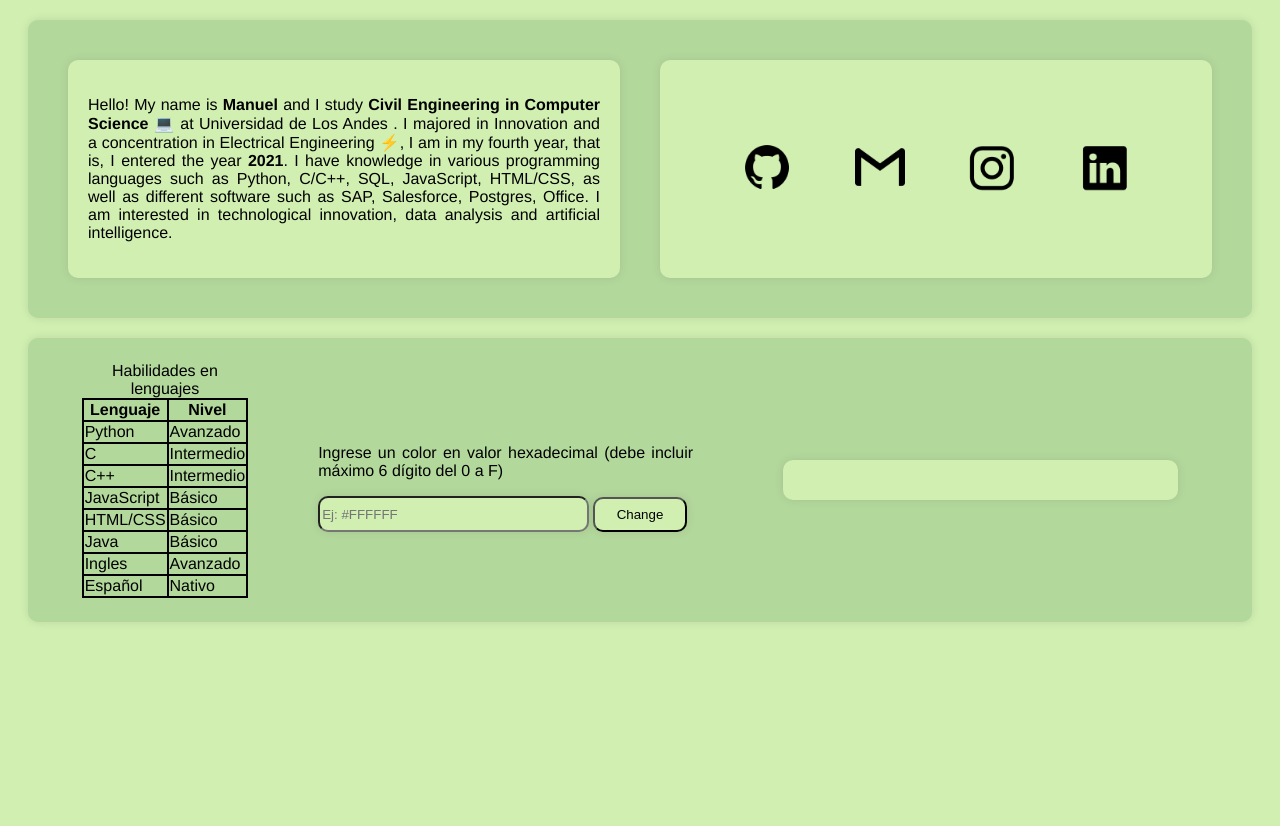
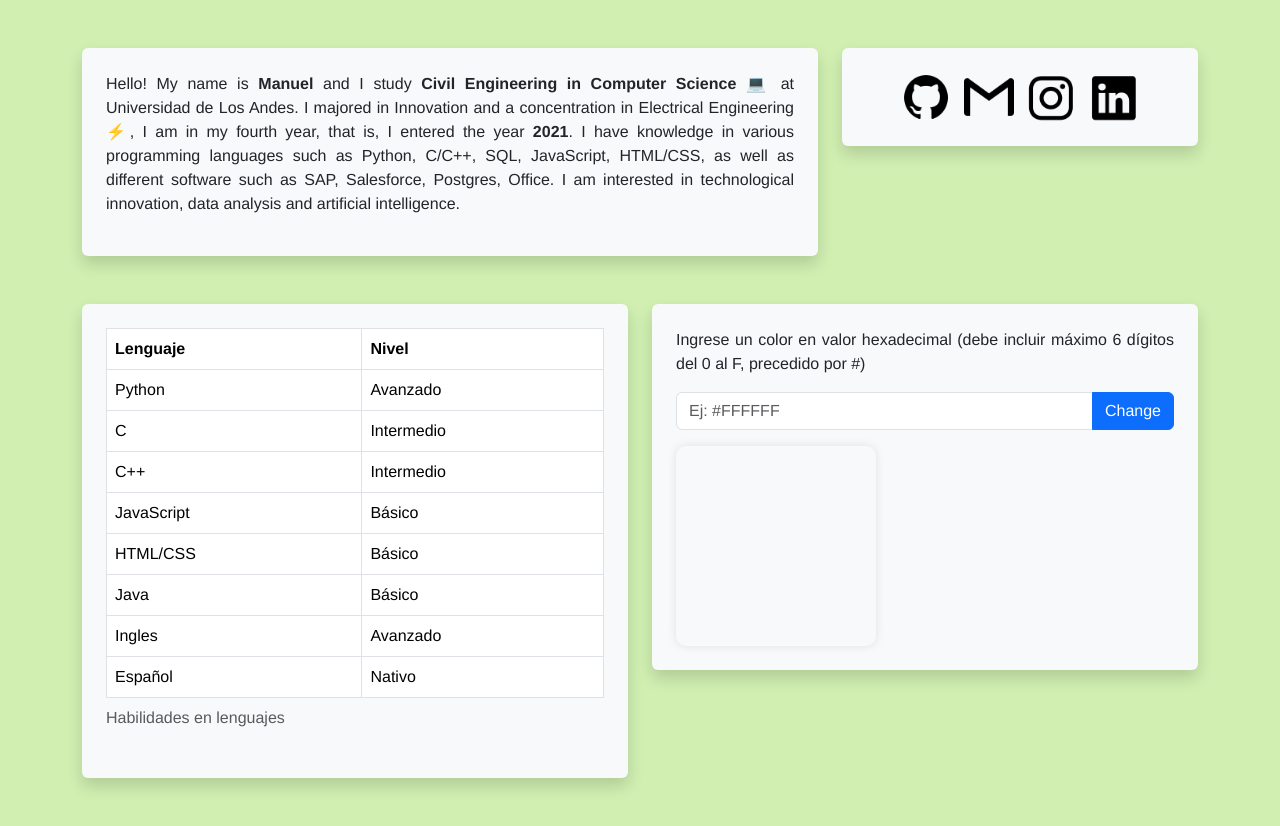
Before and after one commit to CodeByManu/CodeByManu.github.io, a plain HTML site: page index.html in a window 1280 px wide. Before the commit the page ends 800 px from the top, so only its background shows below. Drawn offline with nearby package versions, Linux system fonts and the light colour scheme.

Commit message:
feat: bootstrap classes include

```diff
--- a/index.html
+++ b/index.html
@@ -4,24 +4,35 @@
     <meta charset="UTF-8">
     <meta name="viewport" content="width=device-width, initial-scale=1.0">
     <title>About me</title>
+    <link href="https://cdn.jsdelivr.net/npm/bootstrap@5.3.0-alpha3/dist/css/bootstrap.min.css" rel="stylesheet" integrity="sha384-KK94CHFLLe+nY2dmCWGMq91rCGa5gtU4mk92HdvYe+M/SXH301p5ILy+dN9+nJOZ" crossorigin="anonymous">
     <link rel="stylesheet" href="style.css">
 </head>
 <body>
-    <div class="container-top">
-        <div class="column">
-            <p>Hello! My name is <b>Manuel</b> and I study <b>Civil Engineering in Computer Science</b> 💻 at Universidad de Los Andes . I majored in Innovation and a concentration in Electrical Engineering ⚡, I am in my fourth year, that is, I entered the year <b>2021</b>. I have knowledge in various programming languages such as Python, C/C++, SQL, JavaScript, HTML/CSS, as well as different software such as SAP, Salesforce, Postgres, Office. I am interested in technological innovation, data analysis and artificial intelligence.</p>
-        </div>
-        <div class="column icon-box">
-            <p></p>
-            <a href="https://github.com/CodeByManu" target="_blank"><img src="Icons/GithubIcon.png" alt="Github"></a>
-            <a href="mailto:mjtagle2@miuandes.cl" target="_blank"><img src="Icons/GmailIcon.png" alt="Gmail"></a>
-            <a href="https://www.instagram.com/http.manuel_com/" target="_blank"><img src="Icons/IgIcon.png" alt="Instagram"></a>
-            <a href="https://www.linkedin.com/in/manuel-jose-tagle-aldunate-295122255/" target="_blank"><img src="Icons/inIcon.png" alt="Linkedin"></a>
-            <p></p>
+    <div class="container my-5">
+        <div class="row">
+            <div class="col-md-8">
+                <div class="bg-light p-4 rounded shadow">
+                    <p>Hello! My name is <b>Manuel</b> and I study <b>Civil Engineering in Computer Science</b> 💻 at Universidad de Los Andes. I majored in Innovation and a concentration in Electrical Engineering ⚡, I am in my fourth year, that is, I entered the year <b>2021</b>. I have knowledge in various programming languages such as Python, C/C++, SQL, JavaScript, HTML/CSS, as well as different software such as SAP, Salesforce, Postgres, Office. I am interested in technological innovation, data analysis and artificial intelligence.</p>
                 </div>
             </div>
-    <div class="container-bottom">
-        <table>
+            <div class="col-md-4">
+                <div class="bg-light p-4 rounded shadow d-flex justify-content-center align-items-center">
+                    <div>
+                        <a href="https://github.com/CodeByManu" target="_blank"><img src="Icons/GithubIcon.png" alt="Github" class="me-2" width="50"></a>
+                        <a href="mailto:mjtagle2@miuandes.cl" target="_blank"><img src="Icons/GmailIcon.png" alt="Gmail" class="me-2" width="50"></a>
+                        <a href="https://www.instagram.com/http.manuel_com/" target="_blank"><img src="Icons/IgIcon.png" alt="Instagram" class="me-2" width="50"></a>
+                        <a href="https://www.linkedin.com/in/manuel-jose-tagle-aldunate-295122255/" target="_blank"><img src="Icons/inIcon.png" alt="Linkedin" width="50"></a>
+                    </div>
+                </div>
+            </div>
+        </div>
+    </div>
+
+    <div class="container my-5">
+        <div class="row">
+            <div class="col-md-6">
+                <div class="bg-light p-4 rounded shadow">
+                    <table class="table table-bordered">
                         <caption>Habilidades en lenguajes</caption>
                         <thead>
                             <tr>
@@ -64,13 +75,22 @@
                             </tr>
                         </tbody>
                     </table>
-        <div style="width: 375px; padding: 70px;">
-            <p>Ingrese un color en valor hexadecimal (debe incluir máximo 6 dígito del 0 a F)</p>
-            <input id="color-changer-input" type="text" placeholder="Ej: #FFFFFF">
-            <button id="boton" onclick="changeColor()">Change</button>
+                </div>
+            </div>
+            <div class="col-md-6">
+                <div class="bg-light p-4 rounded shadow">
+                    <p>Ingrese un color en valor hexadecimal (debe incluir máximo 6 dígitos del 0 al F, precedido por #)</p>
+                    <div class="input-group mb-3">
+                        <input id="color-changer-input" type="text" class="form-control" placeholder="Ej: #FFFFFF">
+                        <button id="boton" class="btn btn-primary" onclick="changeColor()">Change</button>
                     </div>
                     <div class="colorDiv"></div>
                 </div>
+            </div>
+        </div>
+    </div>
+
+    <script src="https://cdn.jsdelivr.net/npm/bootstrap@5.3.0-alpha3/dist/js/bootstrap.bundle.min.js" integrity="sha384-ENjdO4Dr2bkBIFxQpldugsiymFZ3gAAAABg3Rjct8u3ddnNesXHCqCEMJUXSNJts" crossorigin="anonymous"></script>
     <script src="main.js"></script>
 </body>
 </html>
--- a/main.js
+++ b/main.js
@@ -1,7 +1,8 @@
 function changeColor() {
     var color = document.getElementById('color-changer-input').value;
+    var regex = /^#([A-Fa-f0-9]{6}|[A-Fa-f0-9]{3})$/;
 
-    if (/^#[0-9A-F]$/i.test(color)) {
+    if (regex.test(color)) {
         document.querySelector('.colorDiv').style.backgroundColor = color;
     } else {
         alert('Por favor ingresa un color hexadecimal válido, por ejemplo: #FF0000 para rojo.');
--- a/style.css
+++ b/style.css
@@ -1,91 +1,15 @@
-.container-top {
-    display: flex;
-    background-color: #b3d89c;
-    margin: 20px;
-    padding: 20px;
-    border-radius: 10px;
-    box-shadow: 0 0 10px rgba(0, 0, 0, 0.1);
-}
-
-.container-bottom {
-    display: flex;
-    background-color: #b3d89c;
-    margin: 20px;
-    padding: 20px;
-    border-radius: 10px;
-    box-shadow: 0 0 10px rgba(0, 0, 0, 0.1);
-    justify-content: center;
-    align-items: center;
-}
-
-.column {
-    width: 50%;
-    justify-content: center;
-    background-color: #d0efb1;
-    margin: 20px;
-    padding: 20px;
-    border-radius: 10px;
-    box-shadow: 0 0 10px rgba(0, 0, 0, 0.1);
-}
-
-.icon-box {
-    display: flex;
-    justify-content: space-between;
-    align-items: center;
-}
-
-.full-box {
-    width: 100%;
-    justify-content: center;
-    background-color: #d0efb1;
-    margin: 20px;
-    padding: 20px;
-    border-radius: 10px;
-    box-shadow: 0 0 10px rgba(0, 0, 0, 0.1);
-}
-
-.colorDiv {
-    width: 30%;
-    background-color: #d0efb1;
-    margin: 20px;
-    padding: 20px;
-    border-radius: 10px;
-    box-shadow: 0 0 10px rgba(0, 0, 0, 0.1);
-}
-
 body {
     background-color: #d0efb1;
-    font-family: "Helvetica Neue"
+    font-family: "Helvetica Neue";
 }
 
 p {
     text-align: justify;
 }
 
-img {
-    width: 50px;
+.colorDiv {
+    width: 200px;
+    height: 200px;
+    border-radius: 10px;
+    box-shadow: 0 0 10px rgba(0, 0, 0, 0.1);
 }
-
-button {
-    border-radius: 10px;
-    background-color: #d0efb1;
-    box-shadow: 0 0 10px rgba(0, 0, 0, 0.1);
-    height: 35px;
-    width: 25%;
-}
-
-input {
-    width: 70%;
-    border-radius: 10px;
-    background-color: #d0efb1;
-    box-shadow: 0 0 10px rgba(0, 0, 0, 0.1);
-    height: 30px;
-}
-
-table {
-    border-collapse: collapse;
-}
-
-table, th, td {
-    border: 2px solid black;
-}
```
Also changed, not shown: 1 other file. Lines whose indentation alone changed are shown as unchanged.
